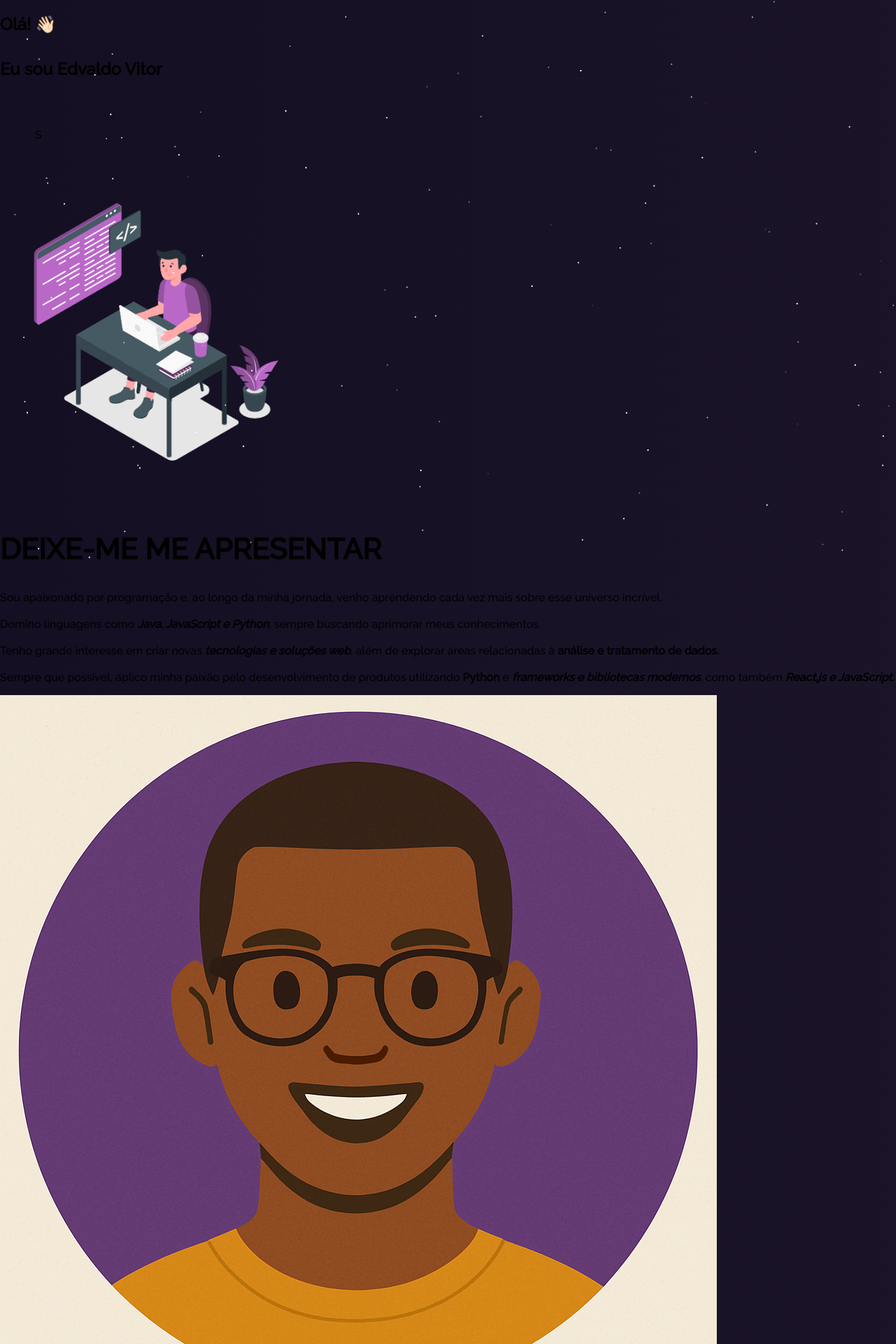
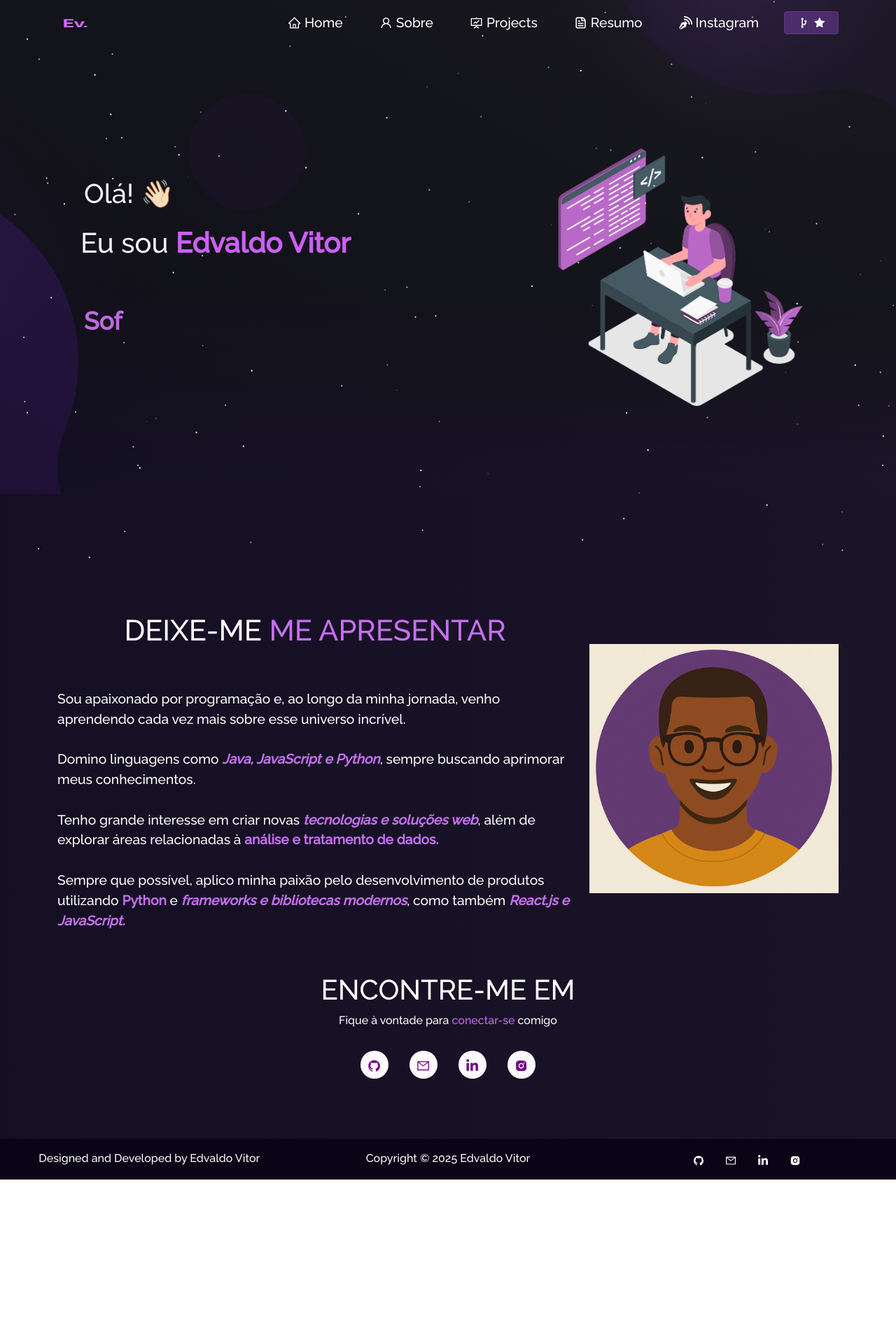
Before and after one commit to edvaldovitor250/portfolio-main, a React (Create React App) app in the folder portfolio/: page / in a window 1280 px wide. Shown: the top 1920 px of the page at 70% size. After the commit the page ends 1685 px from the top, so only its background shows below. Built offline with nearby package versions, Linux system fonts and the light colour scheme.

Commit message:
fix: image correction and adding styles

```diff
--- a/portfolio/src/App.js
+++ b/portfolio/src/App.js
@@ -1,9 +1,41 @@
-import './App.css';
-import Home from './components/Home/Home';
+import React, { useState, useEffect } from "react";
+import Preloader from "../src/components/Pre";
+import Navbar from "./components/NavBar";
+import Home from "./components/Home/Home";
+import Footer from "./components/Footer";
+import {
+  BrowserRouter as Router,
+  Route,
+  Routes,
+} from "react-router-dom";
+import ScrollToTop from "./components/ScrollToTop";
+import "./style.css";
+import "./App.css";
+import "bootstrap/dist/css/bootstrap.min.css";
 
 function App() {
+  const [load, upadateLoad] = useState(true);
+
+  useEffect(() => {
+    const timer = setTimeout(() => {
+      upadateLoad(false);
+    }, 1200);
+
+    return () => clearTimeout(timer);
+  }, []);
+
   return (
-    <Home></Home>
+    <Router>
+      <Preloader load={load} />
+      <div className="App" id={load ? "no-scroll" : "scroll"}>
+        <Navbar />
+        <ScrollToTop />
+        <Routes>
+          <Route path="/" element={<Home />} />
+        </Routes>
+        <Footer />
+      </div>
+    </Router>
   );
 }
 
```
Also changed, not shown: portfolio/src/Assets/home-bg.jpg (added), portfolio/src/Assets/pre.svg (added).
